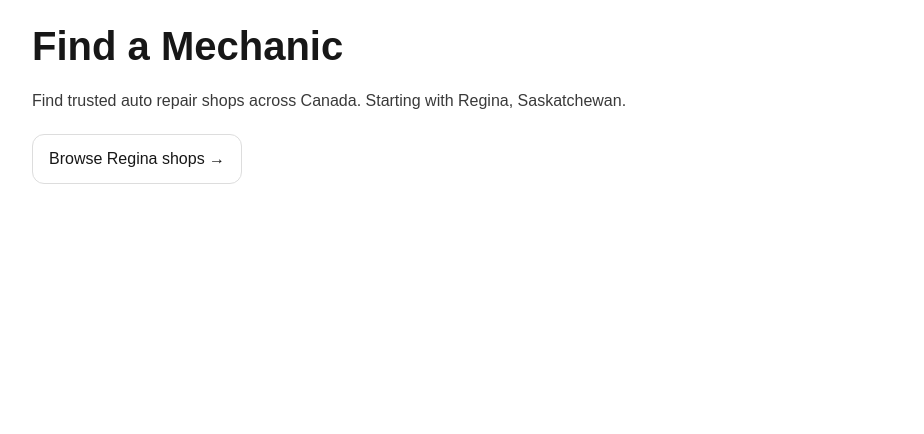
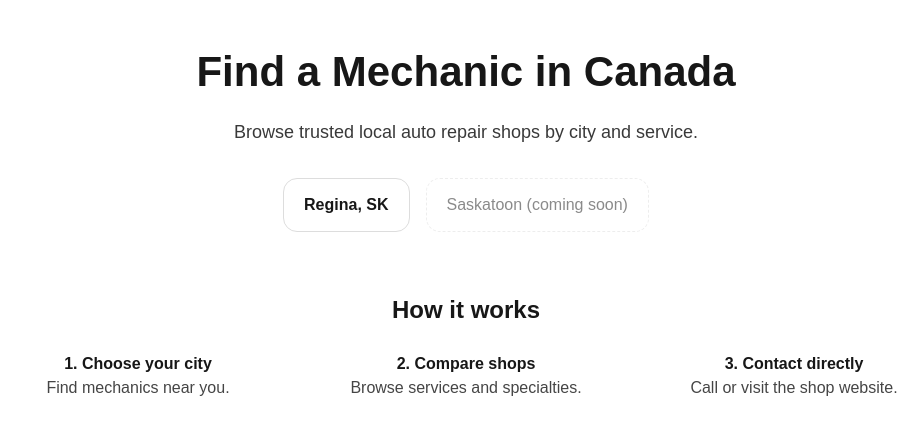
Before and after one commit to igoratamanchuk/findamechanic, a Next.js app: page / in a window 1280 px wide. Shown: the top 434 px of the page, without its empty margins (174-1098 px from the left). Built offline with nearby package versions, Linux system fonts and the light colour scheme.

Commit message:
Add homepage with city navigation

```diff
--- a/app/page.tsx
+++ b/app/page.tsx
@@ -1,27 +1,93 @@
 import Link from "next/link";
 
-export default function Home() {
+export default function HomePage() {
   return (
-    <main style={{ maxWidth: 900, margin: "0 auto", padding: 16 }}>
-      <h1 style={{ fontSize: 40, fontWeight: 900 }}>Find a Mechanic</h1>
+    <main
+      style={{
+        maxWidth: 1000,
+        margin: "0 auto",
+        padding: "40px 16px",
+        textAlign: "center",
+      }}
+    >
+      <h1 style={{ fontSize: 42, fontWeight: 900 }}>
+        Find a Mechanic in Canada
+      </h1>
 
-      <p style={{ marginTop: 12, opacity: 0.85, lineHeight: 1.6 }}>
-        Find trusted auto repair shops across Canada. Starting with Regina, Saskatchewan.
+      <p style={{ marginTop: 16, fontSize: 18, opacity: 0.85 }}>
+        Browse trusted local auto repair shops by city and service.
       </p>
 
-      <div style={{ marginTop: 20, display: "flex", gap: 12, flexWrap: "wrap" }}>
+      <div
+        style={{
+          marginTop: 32,
+          display: "flex",
+          justifyContent: "center",
+          gap: 16,
+          flexWrap: "wrap",
+        }}
+      >
         <Link
           href="/cities/regina-sk"
           style={{
-            padding: "12px 16px",
-            borderRadius: 12,
+            padding: "14px 20px",
+            borderRadius: 14,
             border: "1px solid #ddd",
             textDecoration: "none",
+            fontWeight: 600,
           }}
         >
-          Browse Regina shops →
+          Regina, SK
         </Link>
+
+        {/* Future cities */}
+        <span
+          style={{
+            padding: "14px 20px",
+            borderRadius: 14,
+            border: "1px dashed #ddd",
+            opacity: 0.5,
+          }}
+        >
+          Saskatoon (coming soon)
+        </span>
       </div>
+
+      <section style={{ marginTop: 60 }}>
+        <h2 style={{ fontSize: 24, fontWeight: 800 }}>
+          How it works
+        </h2>
+
+        <div
+          style={{
+            marginTop: 24,
+            display: "grid",
+            gridTemplateColumns: "repeat(auto-fit, minmax(220px, 1fr))",
+            gap: 16,
+          }}
+        >
+          <div>
+            <h3 style={{ fontWeight: 700 }}>1. Choose your city</h3>
+            <p style={{ opacity: 0.8 }}>
+              Find mechanics near you.
+            </p>
+          </div>
+
+          <div>
+            <h3 style={{ fontWeight: 700 }}>2. Compare shops</h3>
+            <p style={{ opacity: 0.8 }}>
+              Browse services and specialties.
+            </p>
+          </div>
+
+          <div>
+            <h3 style={{ fontWeight: 700 }}>3. Contact directly</h3>
+            <p style={{ opacity: 0.8 }}>
+              Call or visit the shop website.
+            </p>
+          </div>
+        </div>
+      </section>
     </main>
   );
 }
```
